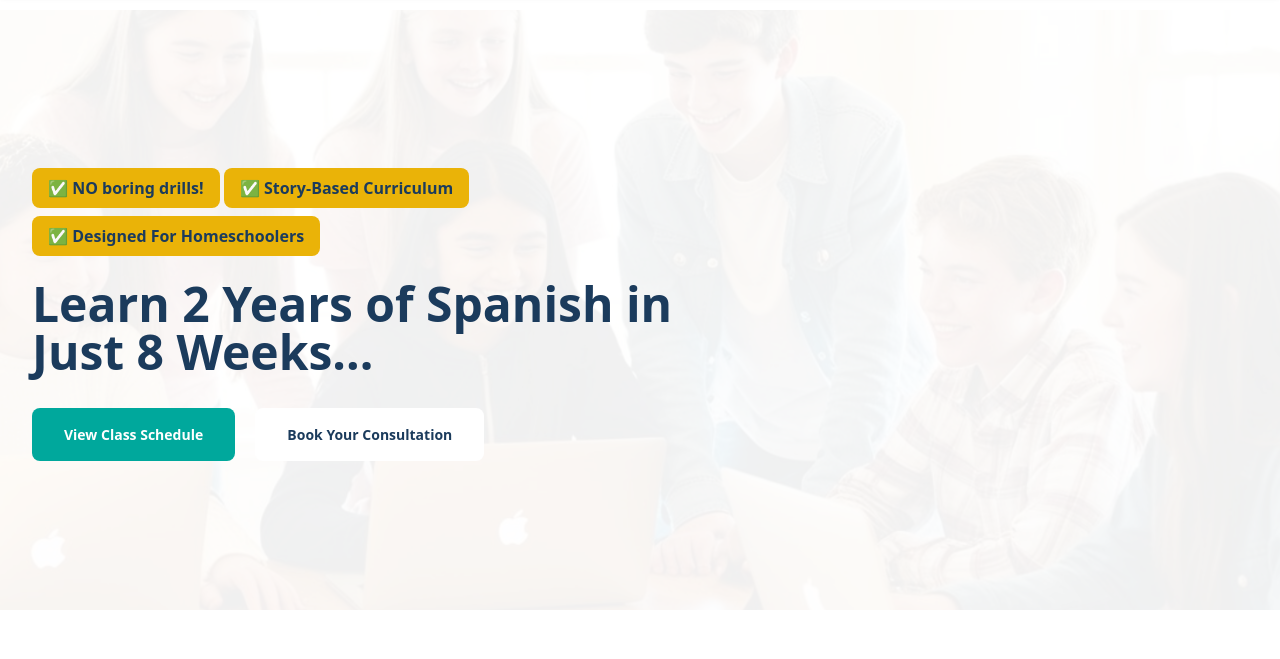
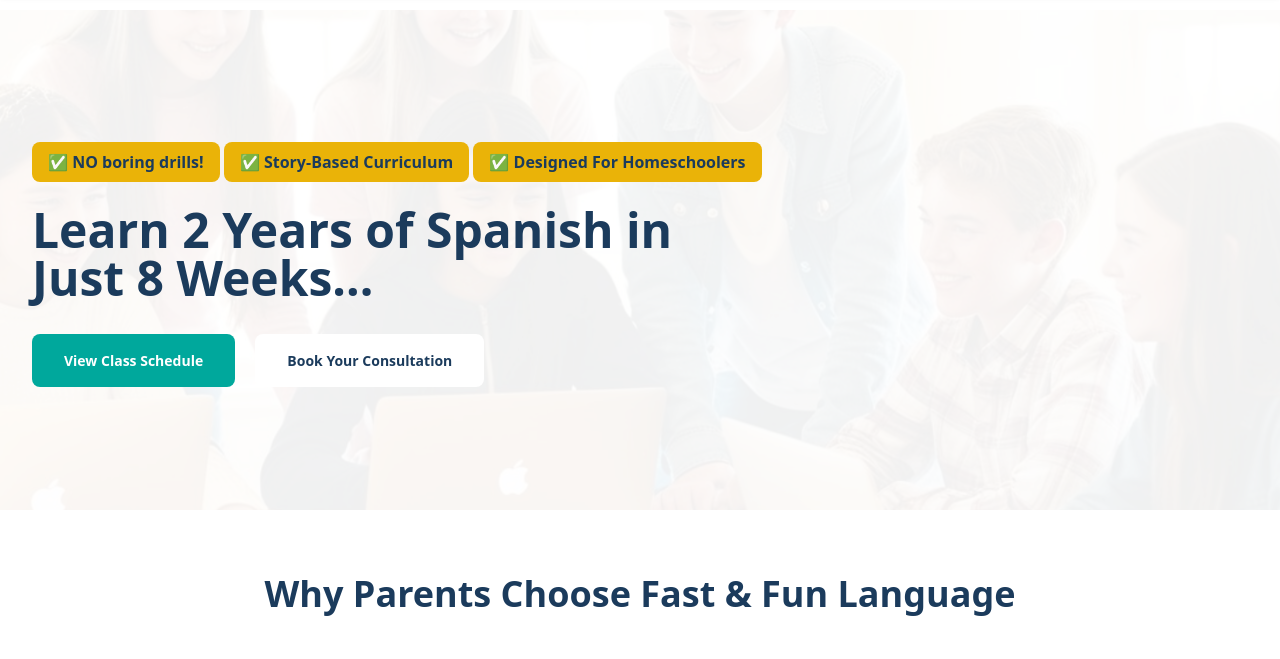
Before and after one commit to samrahimi/spanish-class, a plain HTML site: page homeschool/index.html in a window 1280 px wide. Shown: the part 86-745 px from the top of the page. Drawn offline with nearby package versions, Linux system fonts and the light colour scheme.

Commit message:
Update index.html

```diff
--- a/homeschool/index.html
+++ b/homeschool/index.html
@@ -37,7 +37,7 @@
         .hero-container {
             position: relative;
             width: 100%;
-            height: 600px;
+            height: 500px;
             overflow: hidden;
         }
         .hero-image {
@@ -82,7 +82,7 @@
             <img src="hero.png" alt="Happy students learning" class="hero-image">
             <div class="hero-overlay">
                 <div class="container mx-auto">
-                    <div class="max-w-2xl">
+                    <div class="max-w-4xl">
                         <div class="space-y-2 mb-6">
                             <div class="bg-yellow-500 text-brand-secondary px-4 py-2 rounded-lg inline-block font-semibold text-sm md:text-base md:w-50">✅ NO boring drills!</div>
                             <div class="bg-yellow-500 text-brand-secondary px-4 py-2 rounded-lg inline-block font-semibold text-sm md:text-base md:w-50">✅ Story-Based Curriculum</div>
```
